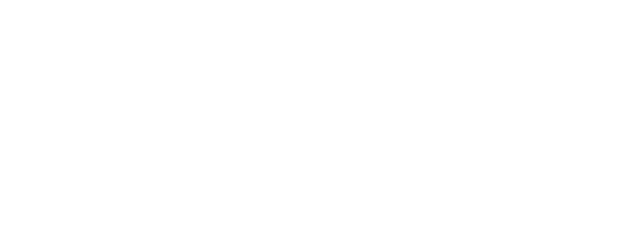
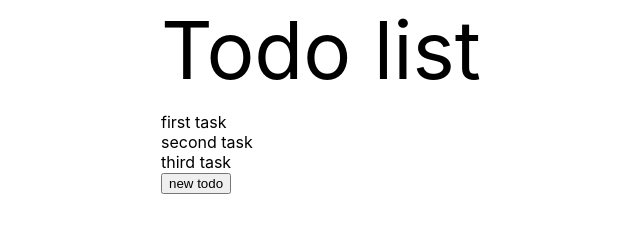
Before and after one commit to esteban90-dev/todo-list, a website built with webpack: page dist/index.html in a window 1280 px wide. Shown: the whole page, without its empty margins (91-731 px from the left). Built offline with nearby package versions, Linux system fonts and the light colour scheme.

Commit message:
add todo index view

```diff
--- a/src/index.js
+++ b/src/index.js
@@ -1,10 +1,8 @@
 import TodoModel from './todo-model.js';
+import TodoIndexView from './todo-index-view.js';
 
-TodoModel.create('take out the trash','all the way to the trash can','today','low');
-TodoModel.create('take out the recycling','all the way to the trash can','today','low');
-TodoModel.create('take out the girlfriend','all the way to the trash can','today','low');
 
-TodoModel.destroy(0);
-
-console.log(TodoModel.read(0).getTitle());
-console.log(TodoModel.read(1).getTitle());
+TodoModel.create("first task","blah","today","low");
+TodoModel.create("second task","blah","today","low");
+TodoModel.create("third task","blah","today","low");
+TodoIndexView.render(TodoModel.getTodos());
--- /dev/null
+++ b/src/todo-index-view.js
@@ -0,0 +1,25 @@
+const TodoIndexView = (function(){
+  const app = document.querySelector("#app");
+
+  function render(todos){
+    _renderTodos(todos);
+
+    //display 'new todo' button
+    const createButton = document.createElement('input');
+    createButton.setAttribute("type","button");
+    createButton.setAttribute("value","new todo");
+    app.appendChild(createButton);
+  }
+
+  function _renderTodos(todos){
+    for(let i=0; i<todos.length; i++){
+      let p = document.createElement('p');
+      p.innerHTML = todos[i].getTitle();
+      app.appendChild(p);
+    }
+  }
+
+  return { render };
+})();
+
+export default TodoIndexView;
--- a/src/todo-model.js
+++ b/src/todo-model.js
@@ -31,7 +31,11 @@ const TodoModel = (function(){
     todos = temp;
   }
 
-  return { create, read, update, destroy }
+  function getTodos(){
+    return todos;
+  }
+
+  return { create, read, update, destroy, getTodos }
 })(TodoFactory);
 
 export default TodoModel;
```
Also changed, not shown: dist/assets/styles/main.css (added), dist/index.html, dist/main.js.
